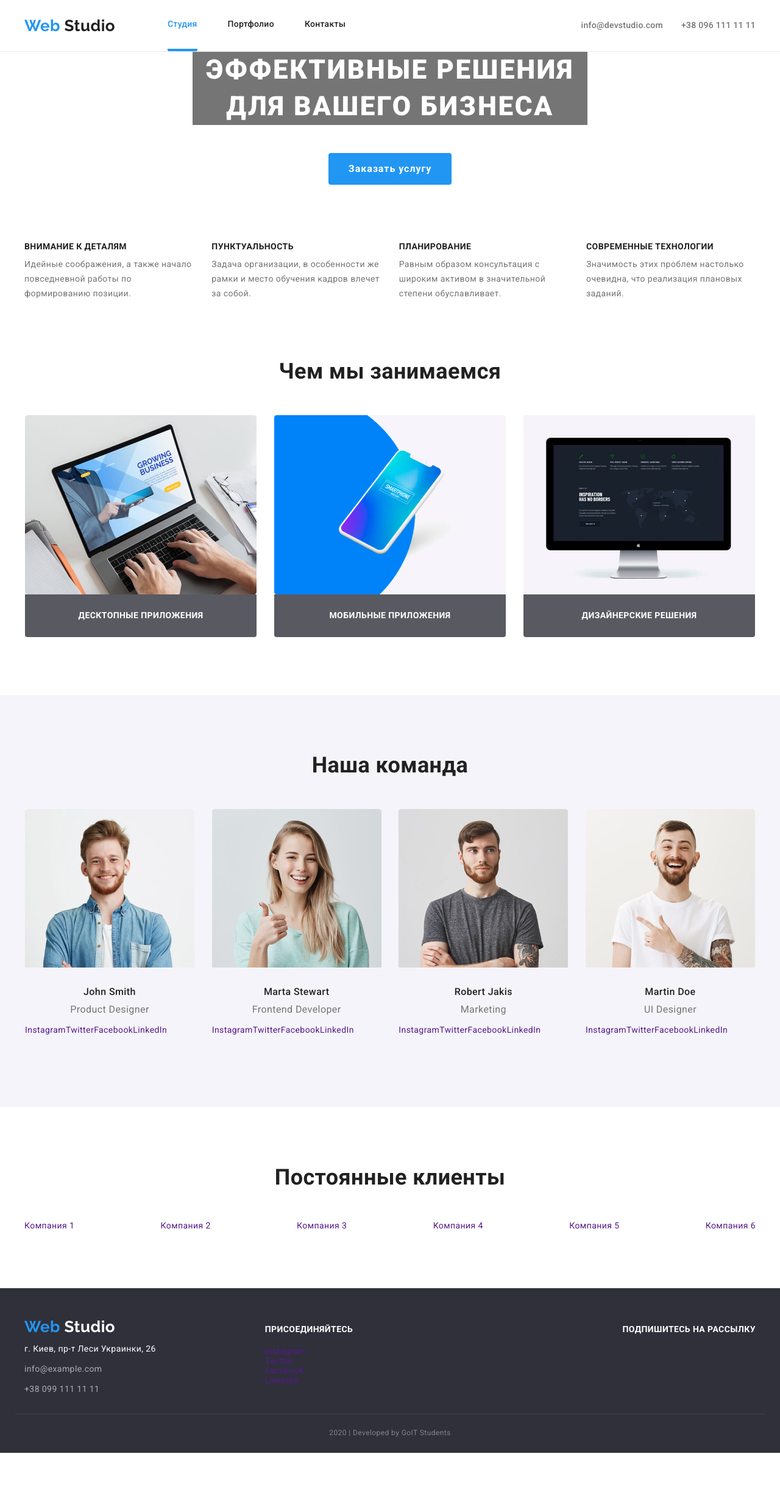
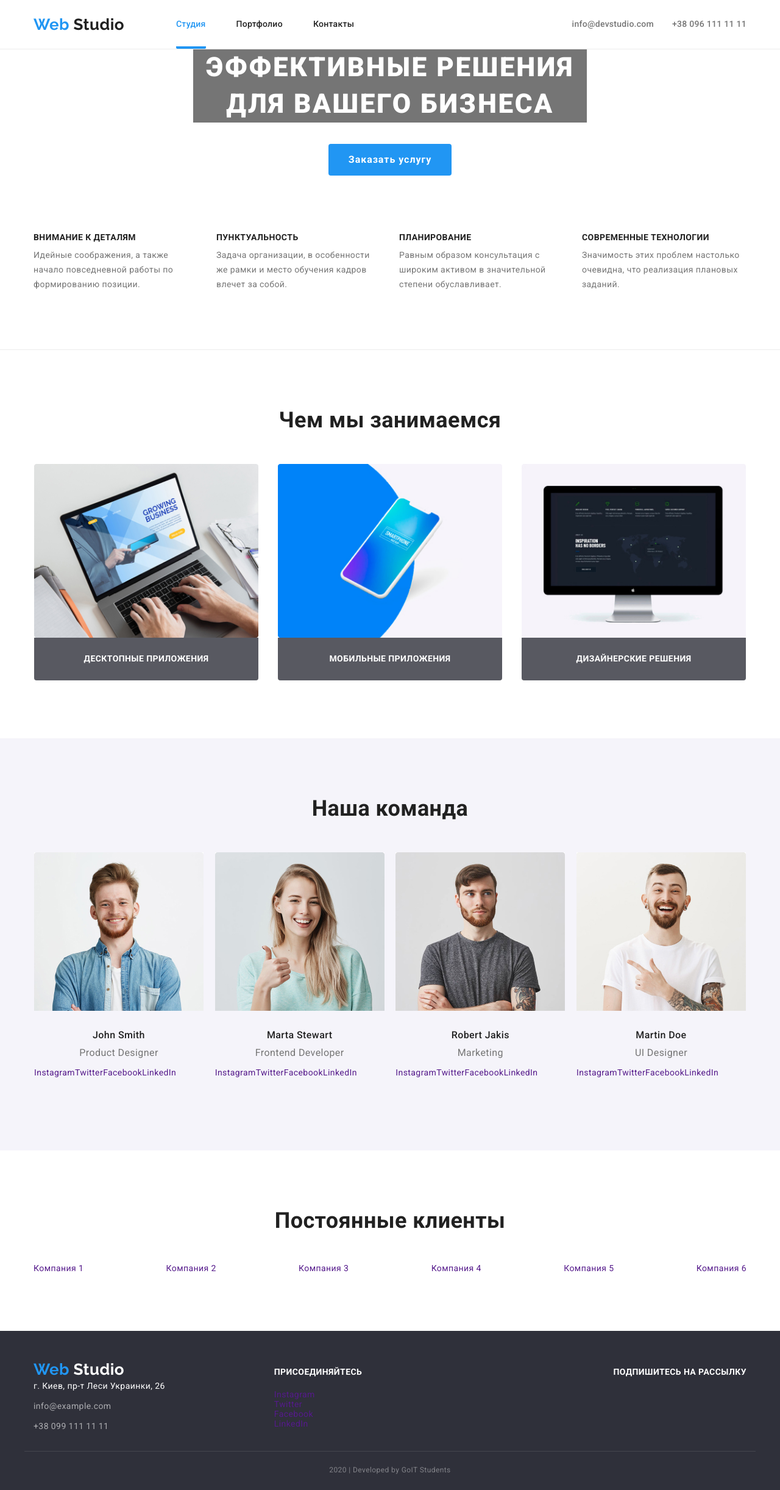
Before and after one commit to Yurikonoval/goit-markup-hw-03, a plain HTML site: page index.html in a window 1280 px wide. Shown: the whole page at 61% size. Before the commit the page ends 2383 px from the top, so only its background shows below. Drawn offline with nearby package versions, Linux system fonts and the light colour scheme.

Commit message:
правки по новому макету и разбору

```diff
--- a/css/style.css
+++ b/css/style.css
@@ -22,6 +22,8 @@ body {
 }
 img {
   display: block;
+  max-width: 100%;
+  height: auto;
 }
 .item {
   list-style: none;
@@ -38,7 +40,7 @@ img {
   border-bottom: 1px solid #ececec;
 }
 .container {
-  width: 1230px;
+  width: 1200px;
   padding-left: 15px;
   padding-right: 15px;
   /* outline: 2px solid tomato; */
@@ -54,8 +56,8 @@ img {
   display: flex;
   align-items: center;
 }
-.main-nav > a {
-  margin-right: 86px;
+.main-nav > .link {
+  margin-right: 85px;
 }
 
 .logo {
@@ -80,6 +82,7 @@ img {
 .nav .link:focus,
 .nav .link.curent {
   color: var(--accent-color);
+  padding-bottom: 28px;
   border-bottom: 4px solid var(--accent-color);
   border-radius: 2px;
 }
@@ -114,13 +117,13 @@ img {
   text-align: center;
 }
 .hero-container {
-  width: 648px;
+  width: 646px;
   margin-left: auto;
   margin-right: auto;
 }
 .hero-title {
   margin-top: 0;
-  margin-bottom: 46px;
+  margin-bottom: 35px;
 
   color: var(--white-color);
   background-color: var(--secondary-text-color);
@@ -150,12 +153,14 @@ img {
 .section.advantages {
   padding-top: 94px;
   padding-bottom: 94px;
+  border-bottom: 1px solid #ececec;
 }
+
 .section-title.hidden {
   display: none;
 }
-.advantages .item {
-  width: 278px;
+.advantages > .item {
+  width: calc((100% - 90px) / 4);
 }
 .advantages.list {
   display: flex;
@@ -181,6 +186,7 @@ img {
 }
 /* What we are doing */
 .doing-section {
+  padding-top: 94px;
   padding-bottom: 94px;
 }
 .section-title {
@@ -210,8 +216,8 @@ img {
   text-align: center;
   text-transform: uppercase;
 }
-.we-are-doing .item {
-  width: 382px;
+.we-are-doing > .item {
+  width: calc((100% - 60px) / 3);
   border: 1px solid transparent;
   border-radius: 4px;
 }
@@ -284,17 +290,15 @@ img {
   color: var(--accent-color);
 }
 /* footer */
-footer {
+.page-footer {
   background-color: var(--footer-background);
-  padding-bottom: 21px;
 }
-.container.footer {
+.page-footer > .container {
   display: flex;
   align-items: baseline;
   padding-top: 48px;
   padding-bottom: 28px;
   border-bottom: 1px solid rgba(255, 255, 255, 0.1);
-  margin-bottom: 18px;
 }
 .main-address {
   margin-right: 179px;
@@ -305,23 +309,23 @@ footer {
   margin-bottom: 10px;
 }
 .logo-footer,
-address.phisical {
+.address.phisical {
   margin-bottom: 9px;
 
   color: var(--white-color);
 }
-address {
+.address {
   color: rgba(255, 255, 255, 0.6);
   font-style: normal;
   font-weight: 400;
   font-size: 14px;
   line-height: 1.71;
 }
-address .link[href="mailto:info@example.com"] {
+.address .link[href="mailto:info@example.com"] {
   margin-bottom: 9px;
 }
 
-address .link {
+.address .link {
   color: inherit;
   display: block;
 }
@@ -336,9 +340,11 @@ address .link {
 .subscribe {
   margin-left: auto;
 }
-.developed-by {
+.copyright {
   margin-top: 0;
   margin-bottom: 0;
+  padding-top: 18px;
+  padding-bottom: 21px;
 
   font-weight: 400;
   font-size: 12px;
--- a/index.html
+++ b/index.html
@@ -108,7 +108,7 @@
                 <img
                   src="./images/laptop.jpg"
                   alt="ноутбук"
-                  width="380"
+                  width="370"
                   height="294"
                 />
                 <h3 class="title">Десктопные приложения</h3>
@@ -119,7 +119,7 @@
                 <img
                   src="./images/mobile-phone.jpg"
                   alt="мобильный телефон"
-                  width="380"
+                  width="370"
                   height="294"
                 />
                 <h3 class="title">Мобильные приложения</h3>
@@ -130,7 +130,7 @@
                 <img
                   src="./images/design.jpg"
                   alt="дизайн на экране"
-                  width="380"
+                  width="370"
                   height="294"
                 />
                 <h3 class="title">Дизайнерские решения</h3>
@@ -319,16 +319,16 @@
       </section>
     </main>
     <!-- footer -->
-    <footer>
-      <div class="container footer">
+    <footer class="page-footer">
+      <div class="container">
         <div class="main-address">
           <a href="./index.html" class="logo link"
             >Web <span class="logo-footer">Studio</span></a
           >
-          <address class="phisical">
+          <address class="address phisical">
             г. Киев, пр-т Леси Украинки, 26
           </address>
-          <address>
+          <address class="address">
             <a class="link" href="mailto:info@example.com">info@example.com</a>
             <a class="link" href="tel:+380991111111">+38 099 111 11 11</a>
           </address>
@@ -360,9 +360,8 @@
           <b class="footer-title">Подпишитесь на рассылку</b>
         </div>
       </div>
-      <div class="container">
-        <p class="developed-by">2020 | Developed by GoIT Students</p>
-      </div>
+
+      <p class="copyright">2020 | Developed by GoIT Students</p>
     </footer>
   </body>
 </html>
```
